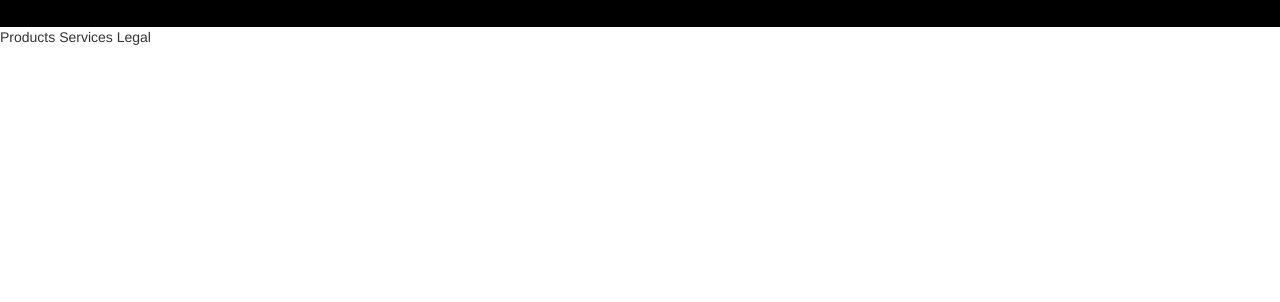
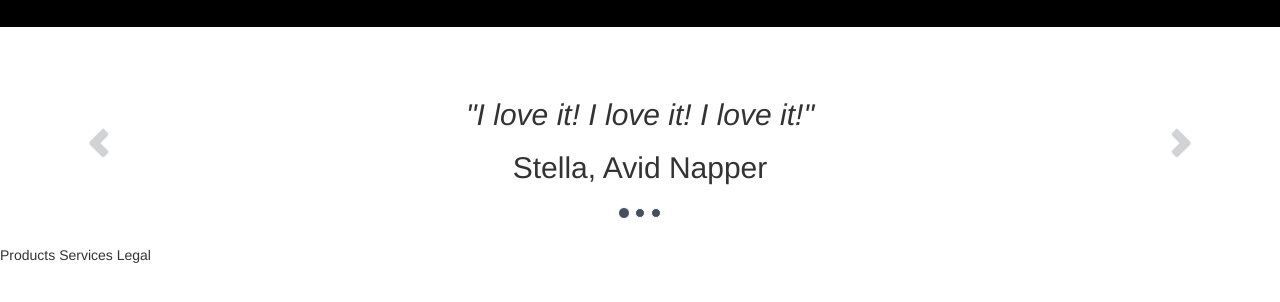
Before and after one commit to jhomrocky/OCP_Mockup, a plain HTML site: page Pages/Index.html in a window 1280 px wide. Shown: the part 98-400 px from the top of the page. Drawn offline with nearby package versions, Linux system fonts and the light colour scheme.

Commit message:
Carousel added

```diff
--- a/Content/site.css
+++ b/Content/site.css
@@ -8,9 +8,42 @@ body {
     padding-bottom: 30px;
 }
 
-#omni-pic{
+#omni-pic {
     margin-left: 20px;
     margin-right: 20px;
     padding-right: 0px;
     float: left;
 }
+
+/*Reviews Carousel*/
+#reviewCarousel {
+    text-align: center;
+    background-color: white;
+    margin: 4% auto 4% auto;
+}
+
+#reviewCarousel > h2 {
+    vertical-align: middle;
+}
+
+.carousel-indicators {
+    bottom: -40px;
+}
+
+.carousel-indicators li {
+    background-color: #474E5D;
+}
+
+.carousel-indicators .active {
+    background-color: #474E5D;
+}
+
+#reviewCarousel > .left.carousel-control {
+    color: #A3A7AE;
+    background: none;
+}
+
+#reviewCarousel > .right.carousel-control {
+    color: #A3A7AE;
+    background: none;
+}
--- a/Pages/Index.html
+++ b/Pages/Index.html
@@ -2,14 +2,16 @@
 <html>
 <head>
     <meta charset="utf-8" />
-    <link href="../Content/site.css" rel="stylesheet" />
+    <title></title>
     <!-- Latest compiled and minified CSS -->
     <link rel="stylesheet" href="https://maxcdn.bootstrapcdn.com/bootstrap/3.3.7/css/bootstrap.min.css" integrity="sha384-BVYiiSIFeK1dGmJRAkycuHAHRg32OmUcww7on3RYdg4Va+PmSTsz/K68vbdEjh4u" crossorigin="anonymous">
     <!-- Optional theme -->
-    <link rel="stylesheet" href="https://maxcdn.bootstrapcdn.com/bootstrap/3.3.7/css/bootstrap-theme.min.css" integrity="sha384-rHyoN1iRsVXV4nD0JutlnGaslCJuC7uwjduW9SVrLvRYooPp2bWYgmgJQIXwl/Sp" crossorigin="anonymous">
+    <link rel="stylesheet" href="//https://maxcdn.bootstrapcdn.com/bootstrap/3.3.7/css/bootstrap-theme.min.css" integrity="sha384-rHyoN1iRsVXV4nD0JutlnGaslCJuC7uwjduW9SVrLvRYooPp2bWYgmgJQIXwl/Sp" crossorigin="anonymous">
     <!-- Latest compiled and minified JavaScript -->
     <script src="https://maxcdn.bootstrapcdn.com/bootstrap/3.3.7/js/bootstrap.min.js" integrity="sha384-Tc5IQib027qvyjSMfHjOMaLkfuWVxZxUPnCJA7l2mCWNIpG9mGCD8wGNIcPD7Txa" crossorigin="anonymous"></script>
-    <title></title>
+    <script src="https://ajax.googleapis.com/ajax/libs/jquery/1.12.4/jquery.min.js"></script>
+    <link href="../Content/site.css" rel="stylesheet" />
+
 </head>
 <body>
     <!--Header-->
@@ -24,10 +26,43 @@
             </div>
         </div>
     </div>
+
     <!--Picture & word carousel-->
-    <div>
-        <!--Learn more link-->
-        <!--Carousel buttons-->
+    <div id="reviewCarousel" class="carousel slide" data-ride="carousel">
+        <!-- Indicators -->
+        <ol class="carousel-indicators">
+            <li data-target="#reviewCarousel" data-slide-to="0" class="active"></li>
+            <li data-target="#reviewCarousel" data-slide-to="1"></li>
+            <li data-target="#reviewCarousel" data-slide-to="2"></li>
+        </ol>
+
+        <!-- Wrapper for slides -->
+        <div class="carousel-inner">
+            <div class="item active">
+                <h2><i>"I love it! I love it! I love it!"</i></h2>
+                <h2>Stella, Avid Napper</h2>
+            </div>
+
+            <div class="item">
+                <h2><i>"The beds were just right!"</i></h2>
+                <h2>Goldilocks, Habitual Bed and Porridge Thief</h2>
+            </div>
+
+            <div class="item">
+                <h2><i>"I could sleep another 30 years!" </i></h2>
+                <h2>Austin Powers, International Man of Mystery</h2>
+            </div>
+        </div>
+
+        <!-- Left and right controls -->
+        <a class="left carousel-control" href="#reviewCarousel" data-slide="prev">
+            <span class="glyphicon glyphicon-chevron-left"></span>
+            <span class="sr-only">Previous</span>
+        </a>
+        <a class="right carousel-control" href="#reviewCarousel" data-slide="next">
+            <span class="glyphicon glyphicon-chevron-right"></span>
+            <span class="sr-only">Next</span>
+        </a>
     </div>
 
     <!--Descriptive paragraphs-->
```
